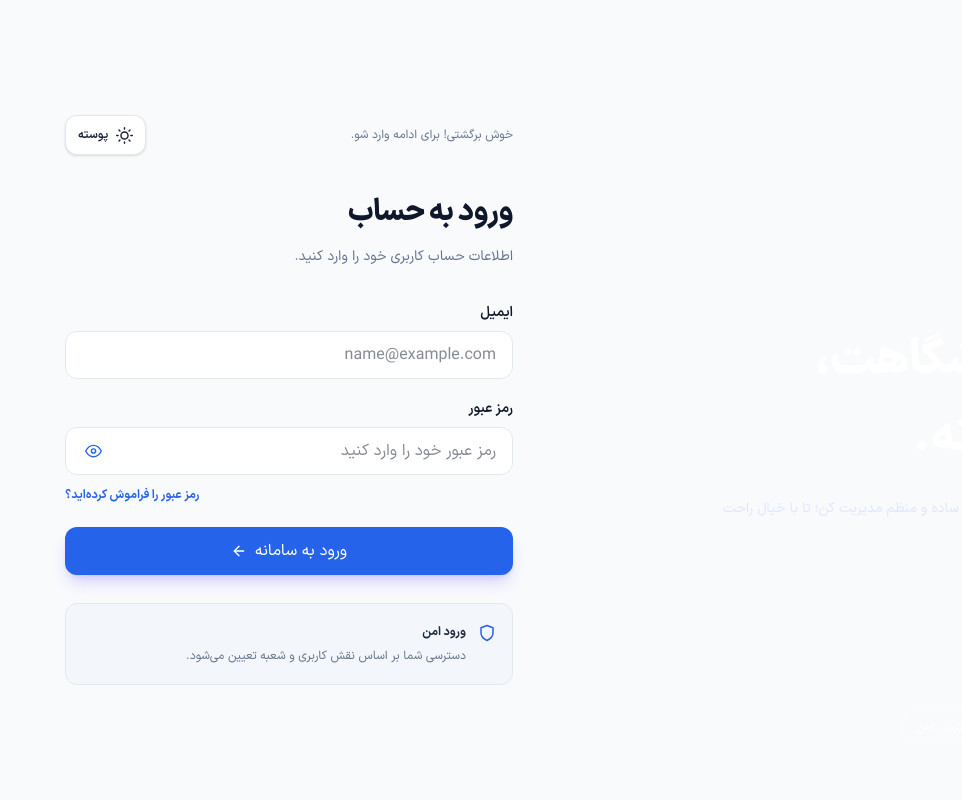
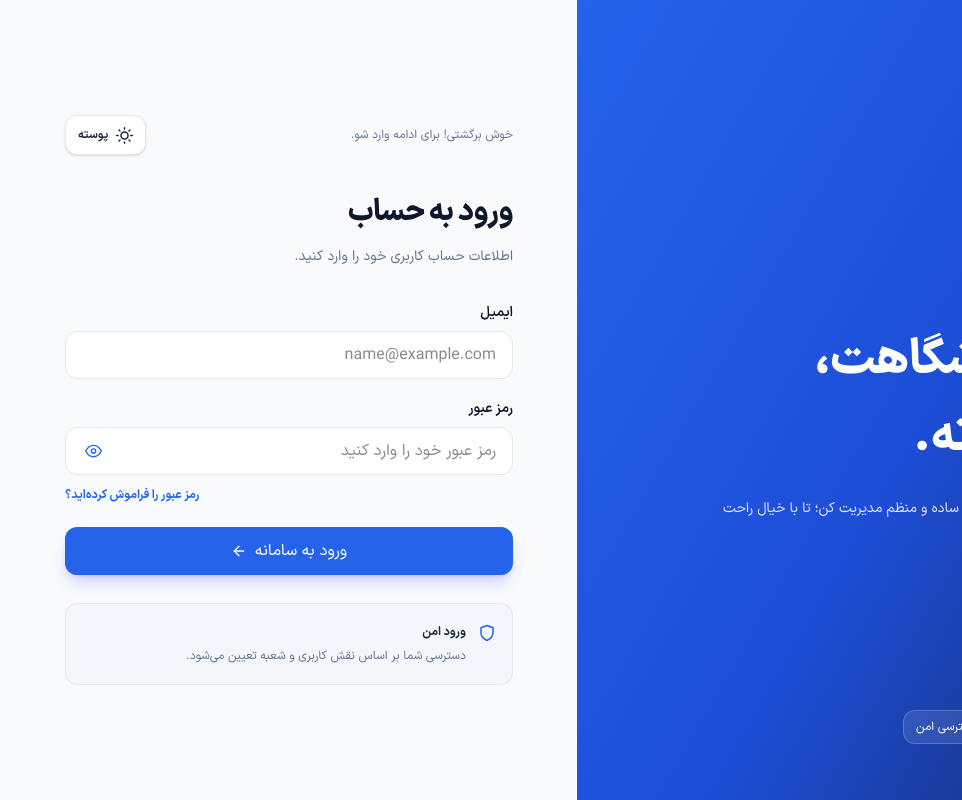
Before and after one commit to Rezashahidi86/Aseman, a React (Vite) app in the folder frontend/: page /login in a window 1280 px wide. Shown: the whole page, without its empty margins (318-1280 px from the left). Built offline with nearby package versions, Linux system fonts and the light colour scheme; no server answers.

Commit message:
Apply active theme palette to login brand panel

```diff
--- a/frontend/src/index.css
+++ b/frontend/src/index.css
@@ -518,3 +518,7 @@ canvas {
 .dashboard-welcome-banner {
   background: linear-gradient(110deg, var(--dashboard-banner-from), var(--dashboard-banner-via), var(--dashboard-banner-to));
 }
+
+.login-brand-panel {
+  background: linear-gradient(120deg, var(--dashboard-banner-from), var(--dashboard-banner-via), var(--dashboard-banner-to));
+}
```
